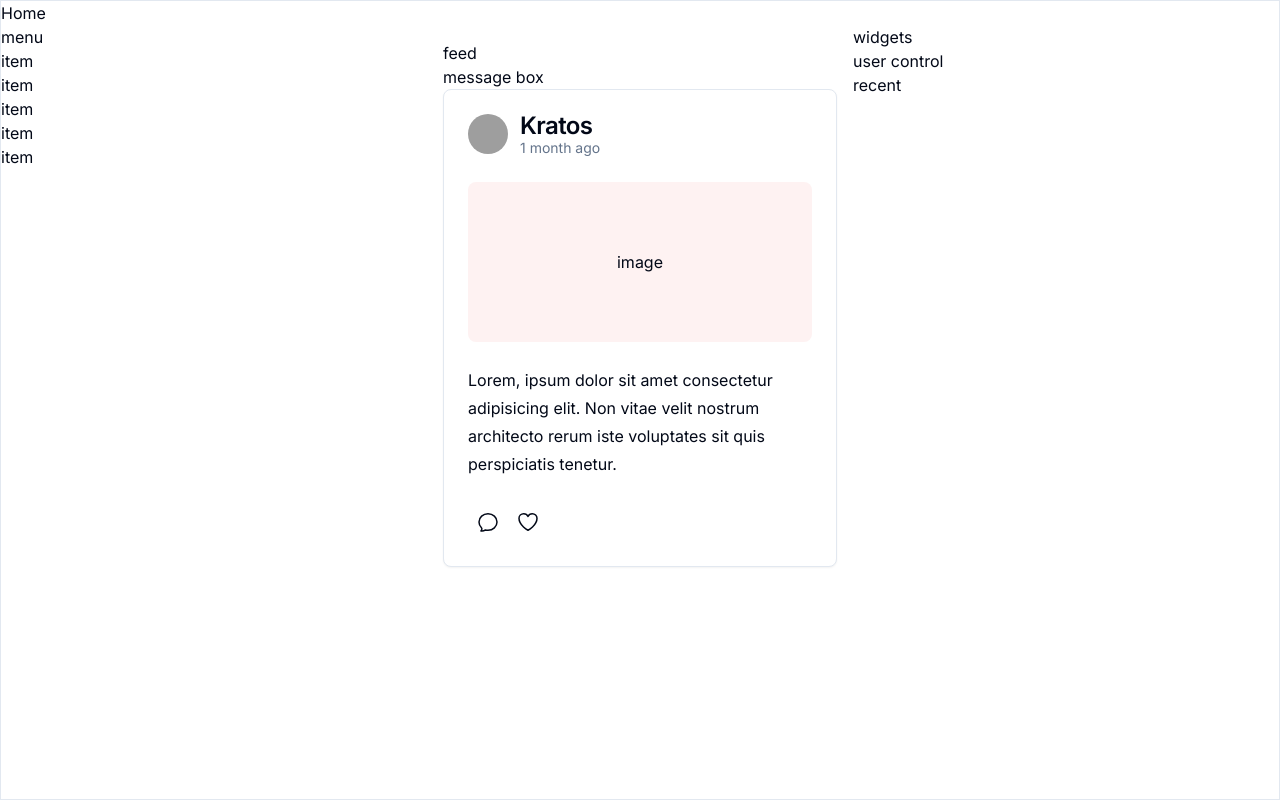
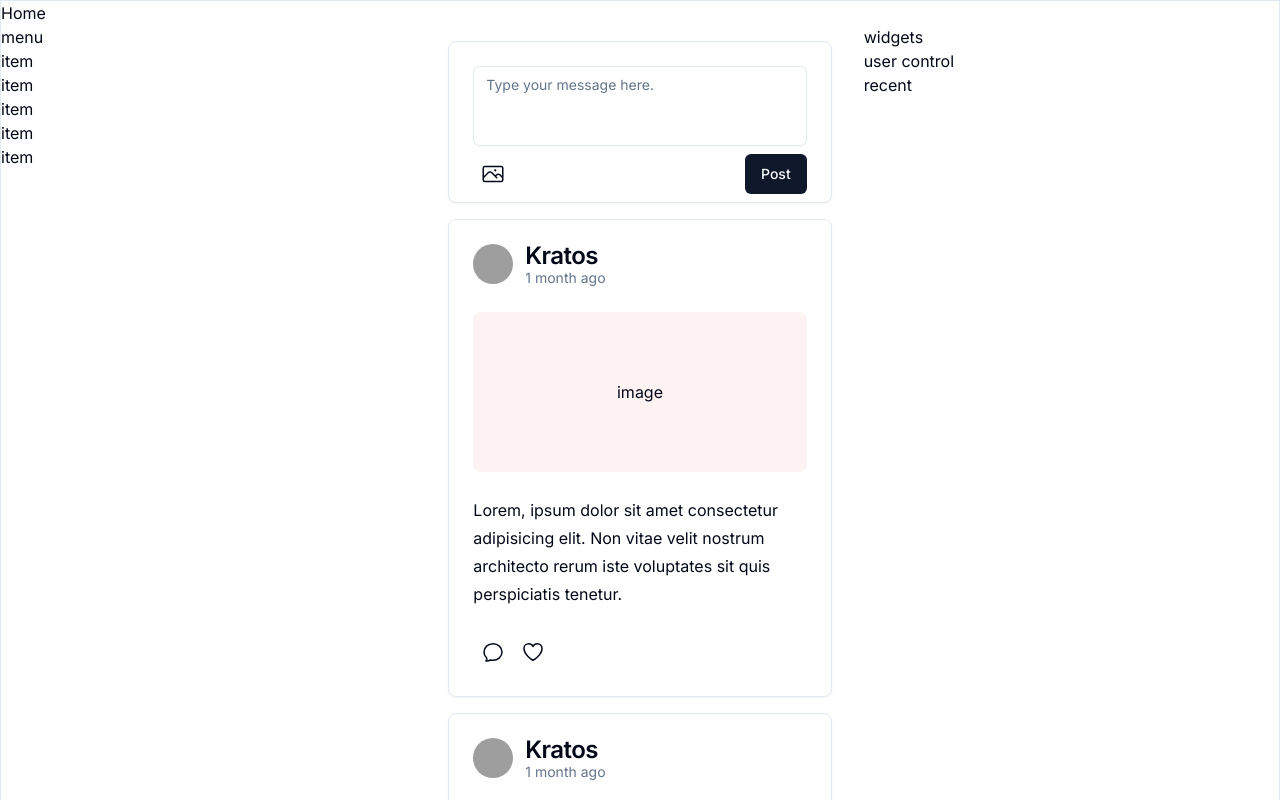
Before and after one commit to RahinF/howl, a Next.js app: page / in a window 1280 px wide. Shown: the top 800 px of the page. Built offline with nearby package versions, Linux system fonts and the light colour scheme; grey boxes are pictures that could not be loaded.

Commit message:
added basic message box layout

```diff
--- a/app/page.tsx
+++ b/app/page.tsx
@@ -1,3 +1,4 @@
+import MessageBox from '@/components/MessageBox';
 import Post from '@/components/Post';
 
 export default function Home() {
@@ -5,7 +6,7 @@
     <main className="max-w-screen-xl min-h-screen m-auto border">
       <h1>Home</h1>
 
-      <div className="grid grid-cols-3">
+      <div className="grid grid-cols-3 gap-4">
         <div>
           <h1>menu</h1>
           <ul>
@@ -16,9 +17,9 @@
             <li>item</li>
           </ul>
         </div>
-        <div className="p-4">
-          <h1>feed</h1>
-          <div>message box</div>
+        <div className="flex flex-col gap-4 p-4">
+          <MessageBox />
+          <Post />
           <Post />
         </div>
         <div>
--- /dev/null
+++ b/components/MessageBox.tsx
@@ -0,0 +1,40 @@
+'use client';
+
+import { Button } from '@/components/ui/button';
+import { Card, CardFooter, CardHeader } from '@/components/ui/card';
+import { Textarea } from '@/components/ui/textarea';
+import { PhotoIcon } from '@heroicons/react/24/outline';
+
+interface Props {}
+
+const MessageBox = ({}: Props) => {
+  return (
+    <Card>
+      <CardHeader className="pb-2">
+        <Textarea
+          placeholder="Type your message here."
+          className="resize-none"
+        />
+      </CardHeader>
+      <CardFooter className="justify-between pb-2">
+        <label htmlFor="file">
+          <Button
+            variant="outline"
+            size="icon"
+            className="rounded-full border-none"
+          >
+            <PhotoIcon className="h-6 w-6" />
+          </Button>
+        </label>
+        <input
+          id="file"
+          type="file"
+          className="hidden"
+        />
+        <Button>Post</Button>
+      </CardFooter>
+    </Card>
+  );
+};
+
+export default MessageBox;
--- a/components/Post.tsx
+++ b/components/Post.tsx
@@ -16,9 +16,6 @@
 import { useState } from 'react';
 import TimeAgo from 'react-timeago';
 
-import { motion } from 'framer-motion';
-import { ScrollArea } from './ui/scroll-area';
-
 interface Props {}
 
 const Post = ({}: Props) => {
@@ -27,7 +24,7 @@
   const toggleComments = () => {
     setShowComments((prev) => !prev);
   };
-  const MotionScrollArea = motion(ScrollArea);
+
   return (
     <Card>
       <CardHeader className="flex-row gap-3 space-y-0">
--- /dev/null
+++ b/components/ui/input.tsx
@@ -0,0 +1,25 @@
+import * as React from 'react';
+
+import { cn } from '@/lib/utils';
+
+export interface InputProps
+  extends React.InputHTMLAttributes<HTMLInputElement> {}
+
+const Input = React.forwardRef<HTMLInputElement, InputProps>(
+  ({ className, type, ...props }, ref) => {
+    return (
+      <input
+        type={type}
+        className={cn(
+          'flex h-10 w-full rounded-md border border-input bg-background px-3 py-2 text-sm ring-offset-background file:border-0 file:bg-transparent file:text-sm file:font-medium placeholder:text-muted-foreground focus-visible:outline-none focus-visible:ring-2 focus-visible:ring-ring focus-visible:ring-offset-2 disabled:cursor-not-allowed disabled:opacity-50',
+          className,
+        )}
+        ref={ref}
+        {...props}
+      />
+    );
+  },
+);
+Input.displayName = 'Input';
+
+export { Input };
--- /dev/null
+++ b/components/ui/textarea.tsx
@@ -0,0 +1,24 @@
+import * as React from 'react';
+
+import { cn } from '@/lib/utils';
+
+export interface TextareaProps
+  extends React.TextareaHTMLAttributes<HTMLTextAreaElement> {}
+
+const Textarea = React.forwardRef<HTMLTextAreaElement, TextareaProps>(
+  ({ className, ...props }, ref) => {
+    return (
+      <textarea
+        className={cn(
+          'flex min-h-[80px] w-full rounded-md border border-input bg-background px-3 py-2 text-sm ring-offset-background placeholder:text-muted-foreground focus-visible:outline-none focus-visible:ring-2 focus-visible:ring-ring focus-visible:ring-offset-2 disabled:cursor-not-allowed disabled:opacity-50',
+          className,
+        )}
+        ref={ref}
+        {...props}
+      />
+    );
+  },
+);
+Textarea.displayName = 'Textarea';
+
+export { Textarea };
```
